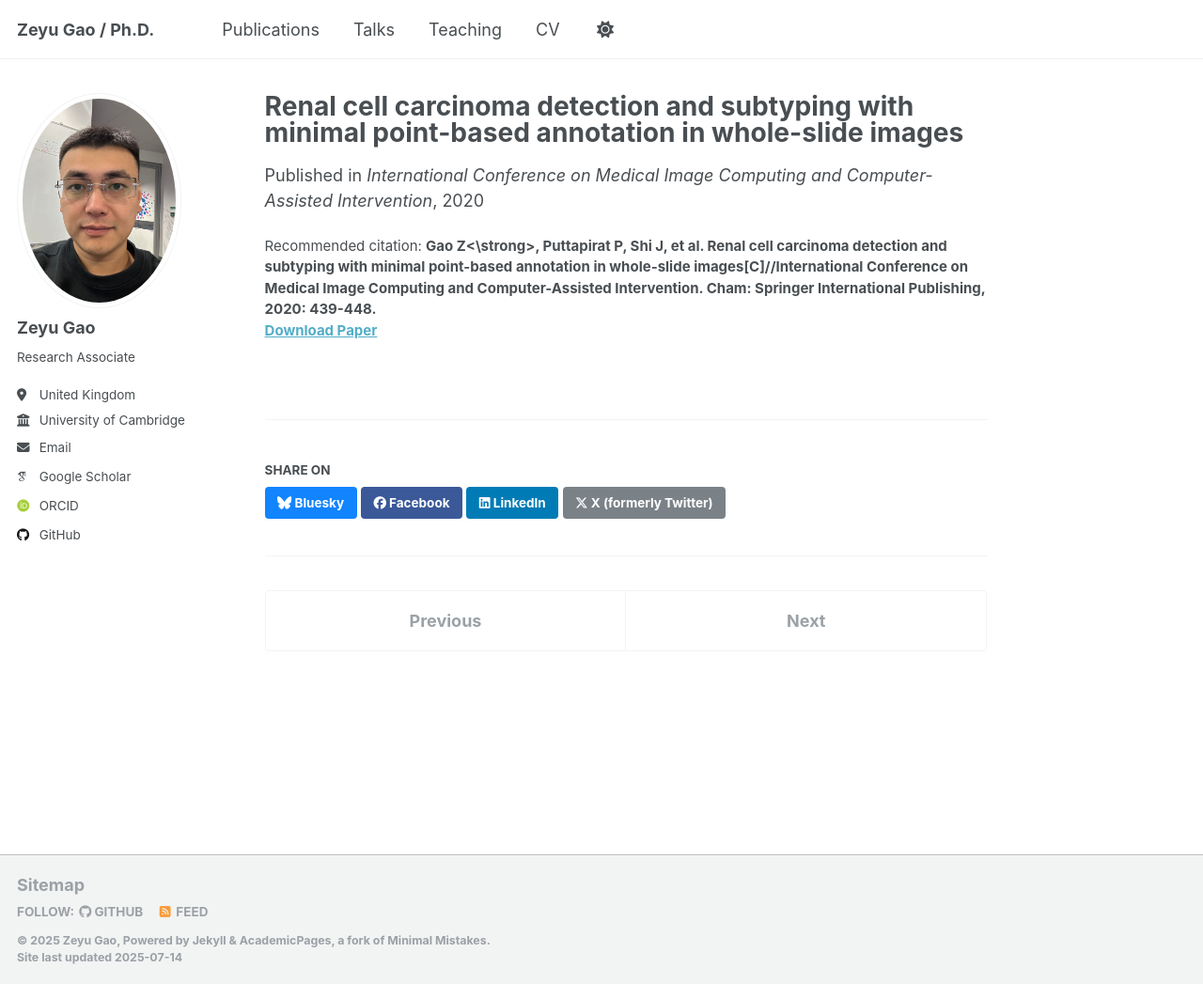
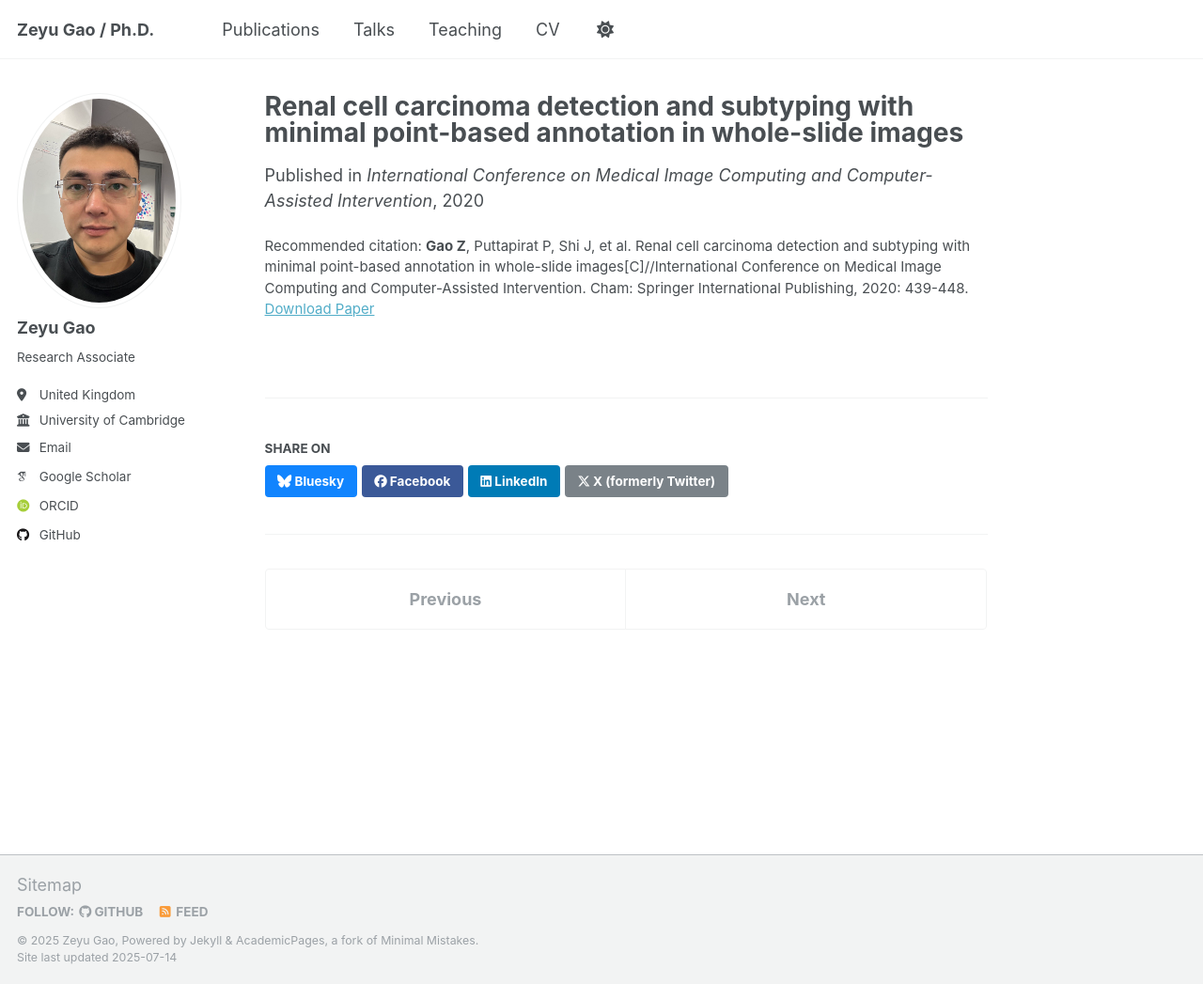
Before and after one commit to ZeyuGaoAi/ZeyuGaoAi.github.io, a Jekyll site: the page built from _publications/MICCAI2020.md, in a window 1280 px wide and 1047 px high. Shown: the whole window at 94% size. Built offline with Jekyll 4.4.1, drawn with Linux system fonts in a browser that asks for light colours; some web fonts are replaced; a script that is not in the unit is left out.

Commit message:
Update MICCAI2020.md

```diff
--- a/_publications/MICCAI2020.md
+++ b/_publications/MICCAI2020.md
@@ -5,5 +5,5 @@ category: conferences
 date: 2020-09-29
 venue: 'International Conference on Medical Image Computing and Computer-Assisted Intervention'
 paperurl: 'https://link.springer.com/chapter/10.1007/978-3-030-59722-1_42'
-citation: '<strong>Gao Z<\strong>, Puttapirat P, Shi J, et al. Renal cell carcinoma detection and subtyping with minimal point-based annotation in whole-slide images[C]//International Conference on Medical Image Computing and Computer-Assisted Intervention. Cham: Springer International Publishing, 2020: 439-448.'
+citation: '<strong>Gao Z</strong>, Puttapirat P, Shi J, et al. Renal cell carcinoma detection and subtyping with minimal point-based annotation in whole-slide images[C]//International Conference on Medical Image Computing and Computer-Assisted Intervention. Cham: Springer International Publishing, 2020: 439-448.'
 ---
```
